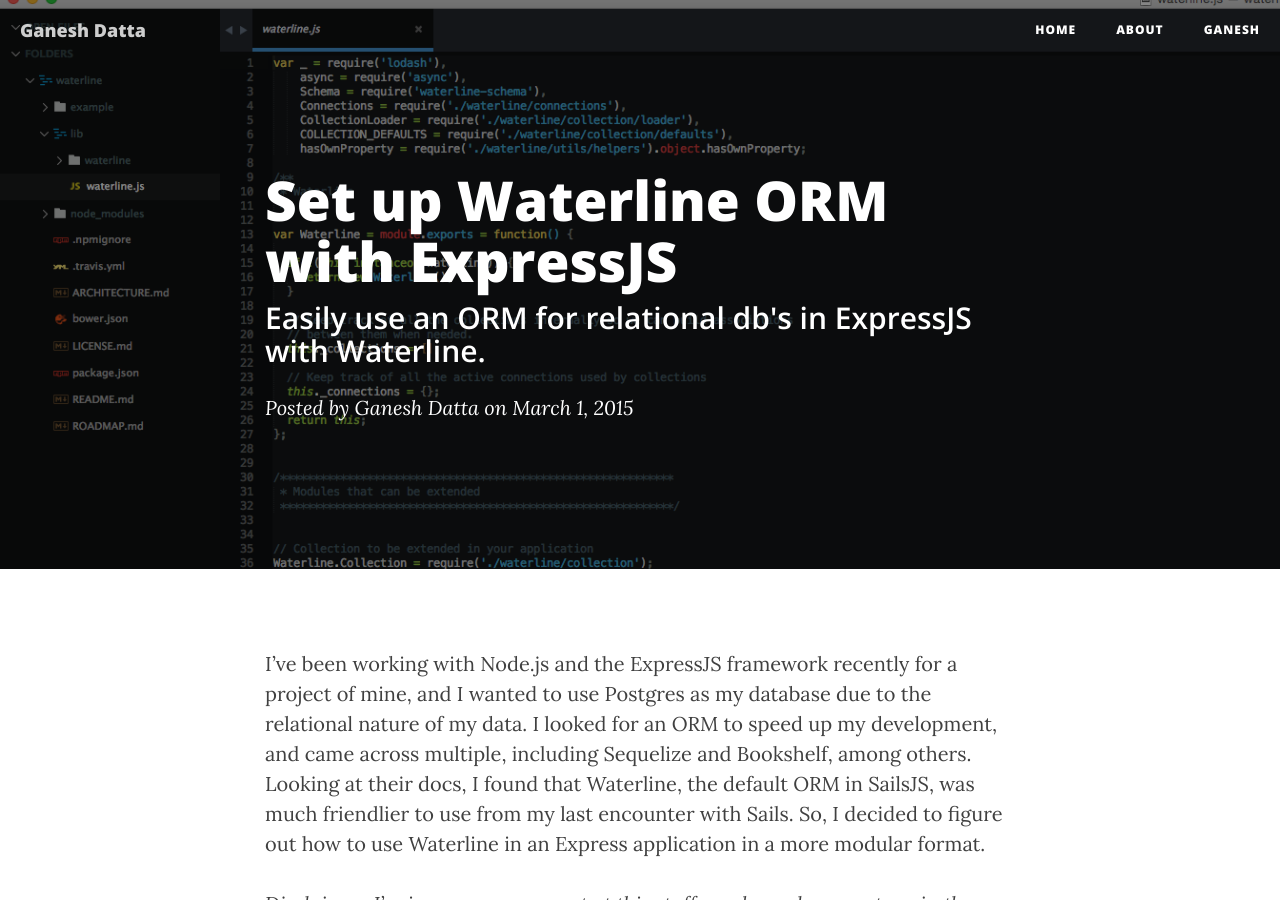
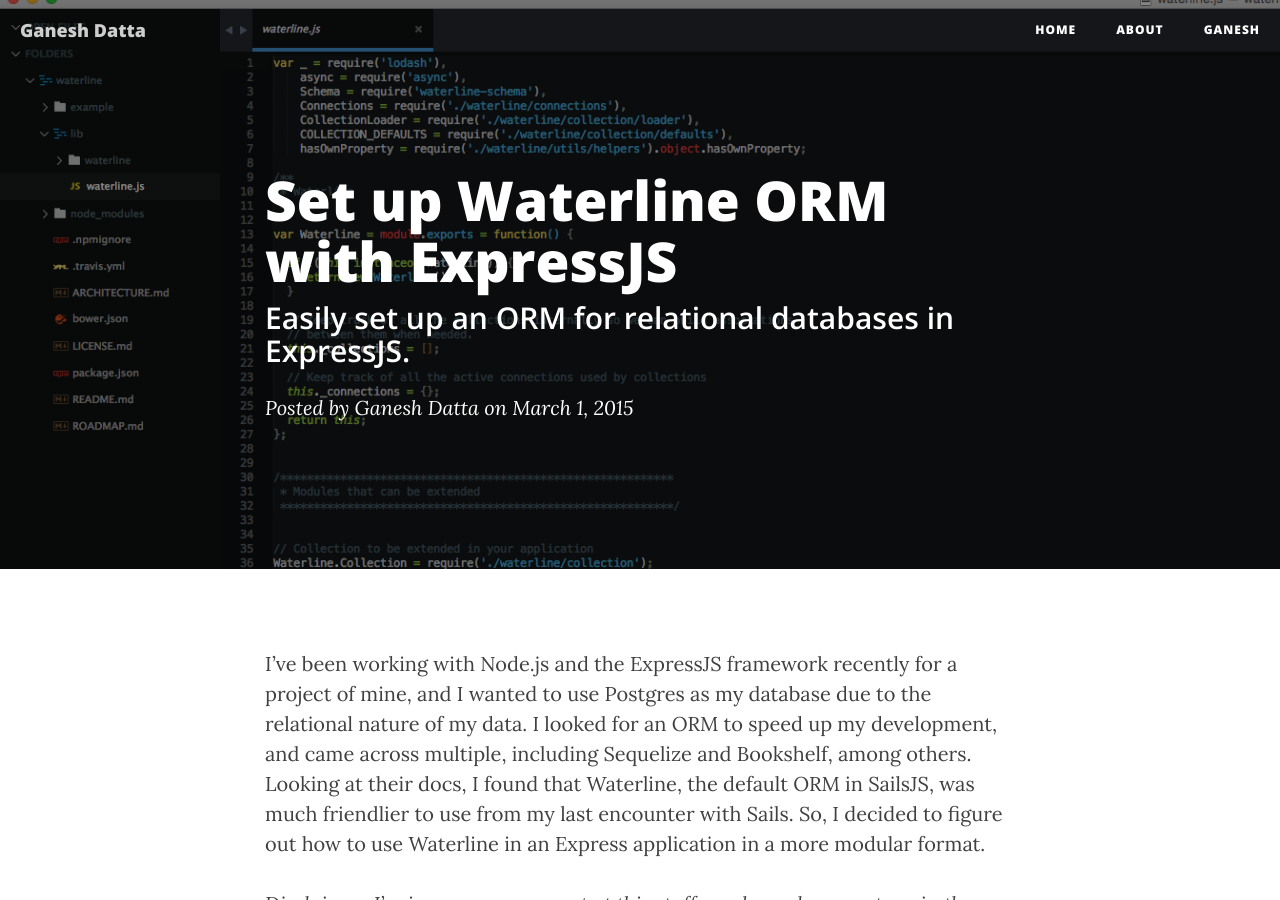
Before and after one commit to gsdatta/gsdatta, a Jekyll site: the page built from _posts/2015-3-1-waterline-orm-in-express-the-correct-way.md, in a window 1280 px wide and 900 px high. Built offline with Jekyll 4.4.1, drawn with Linux system fonts in a browser that asks for light colours; nearby versions of some CDN libraries; comment, search, counter and statistics services are not loaded.

Commit message:
Update description on waterline post.

```diff
--- a/_posts/2015-3-1-waterline-orm-in-express-the-correct-way.md
+++ b/_posts/2015-3-1-waterline-orm-in-express-the-correct-way.md
@@ -1,7 +1,7 @@
 ---
 layout:     post
 title:      "Set up Waterline ORM with ExpressJS"
-subtitle:   "Easily use an ORM for relational db's in ExpressJS with Waterline."
+subtitle:   "Easily set up an ORM for relational databases in ExpressJS."
 date:       2015-03-1 8:59:00
 author:     "Ganesh Datta"
 header-img:     "img/waterline.png"
```
